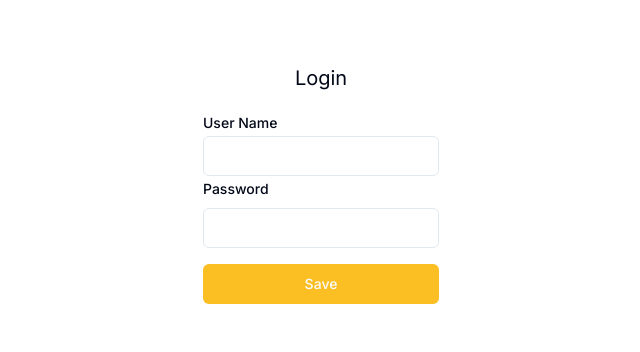
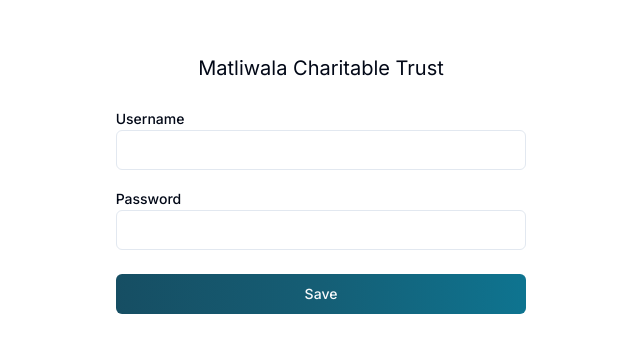
Before and after one commit to Uvesh-bin-Gulshan/school-erp-api, a Next.js app in the folder client/derp-client/: page / in a window 1280 px wide. Shown: the part 212-564 px from the top of the page, without its empty margins (319-959 px from the left). Built offline with nearby package versions, Linux system fonts and the light colour scheme.

Commit message:
login frontend

```diff
--- a/client/derp-client/src/app/_component/FormInput.tsx
+++ b/client/derp-client/src/app/_component/FormInput.tsx
@@ -16,9 +16,9 @@ export function FormInput({
   ...rest
 }:FormInputProps) {
   return (
-    <div className="grid w-full max-w-sm items-center gap-1.5">
-      <Label htmlFor={id}>{label}</Label>
-      <Input id={id} type={type}  {...rest}  />
+    <div className="text-left w-full gap-4 px-2 my-4 ">
+      <Label  htmlFor={id}>{label}</Label>
+      <Input className="focus:" id={id} type={type}  {...rest}  />
     </div>
   )
 }
--- a/client/derp-client/src/app/_component/SubmitButton.tsx
+++ b/client/derp-client/src/app/_component/SubmitButton.tsx
@@ -22,9 +22,12 @@ const SubmitButton = ({
 
   return (
     <>
-      <Button  className={cn("bg-amber-400 hover:bg-amber-700",className)} onClick={handleClick} {...rest}>
+    <div className='p-2 '>
+
+      <Button  className={cn("bg-gradient-to-r from-cyan-900 via-cyan-800 to-cyan-700 hover:text-cyan-800   hover:bg-white",className)} onClick={handleClick} {...rest}>
         {text}
       </Button>
+    </div>
     </>
   );
 };
--- a/client/derp-client/src/app/auth/Login.tsx
+++ b/client/derp-client/src/app/auth/Login.tsx
@@ -65,11 +65,11 @@ const Login = () => {
 <>
 
 <Form {...form} >
-      <form onSubmit={handleForm} className="text-left p-2 ">
+      <form onSubmit={handleForm} className="">
         <FormField  name="username" render={({ field }) => (
           <FormItem >
             <FormControl>
-            <FormInput {...field} id="username" label="User Name" type="text" />
+            <FormInput {...field} id="username" label="Username" type="text" />
 
             </FormControl>
 
@@ -79,15 +79,14 @@ const Login = () => {
 
         <FormField name="password" render={({ field }) => (
           <FormItem>
-            <FormLabel>Password</FormLabel>
             <FormControl>
-              <Input type="password" {...field} />
+            <FormInput {...field} id="password" label="Password" type="text" />
             </FormControl>
 
             <FormMessage />
           </FormItem>
         )} />
-      <SubmitButton className="w-full mt-4" text="Save"  />
+      <SubmitButton className="w-full" text="Save"  />
       </form>
     </Form>
 
--- a/client/derp-client/src/app/auth/page.tsx
+++ b/client/derp-client/src/app/auth/page.tsx
@@ -4,10 +4,10 @@ import Login from "./Login";
 const Page = () => {
   return (
     <>
-      <div className="flex   items-center justify-center min-h-screen ">
-        <div className="text-center ">
+      <div className="flex   items-center justify-center min-h-screen min-w-screen">
+        <div className="text-center  w-1/3">
 
-          <h1 className="mb-4 capitalize text-xl ">login</h1>
+          <h1 className="mb-6 capitalize text-xl ">Matliwala Charitable Trust</h1>
           <Login />
         </div>
 
--- a/client/derp-client/src/components/ui/input.tsx
+++ b/client/derp-client/src/components/ui/input.tsx
@@ -11,7 +11,7 @@ const Input = React.forwardRef<HTMLInputElement, InputProps>(
       <input
         type={type}
         className={cn(
-          "flex h-10 w-full rounded-md border border-input bg-background px-3 py-2 text-sm ring-offset-background file:border-0 file:bg-transparent file:text-sm file:font-medium placeholder:text-muted-foreground focus-visible:outline-none focus-visible:ring-2 focus-visible:ring-ring focus-visible:ring-offset-2 disabled:cursor-not-allowed disabled:opacity-50",
+          "flex h-10 w-full rounded-md border border-input bg-background px-3 py-2 text-sm ring-offset-background file:border-0 file:bg-transparent file:text-sm file:font-medium placeholder:text-muted-foreground focus-visible:outline-none focus-visible:ring-2 focus-visible:ring-ring focus-visible:ring-offset-2 focus-visible:ring disabled:cursor-not-allowed disabled:opacity-50",
           className
         )}
         ref={ref}
```
